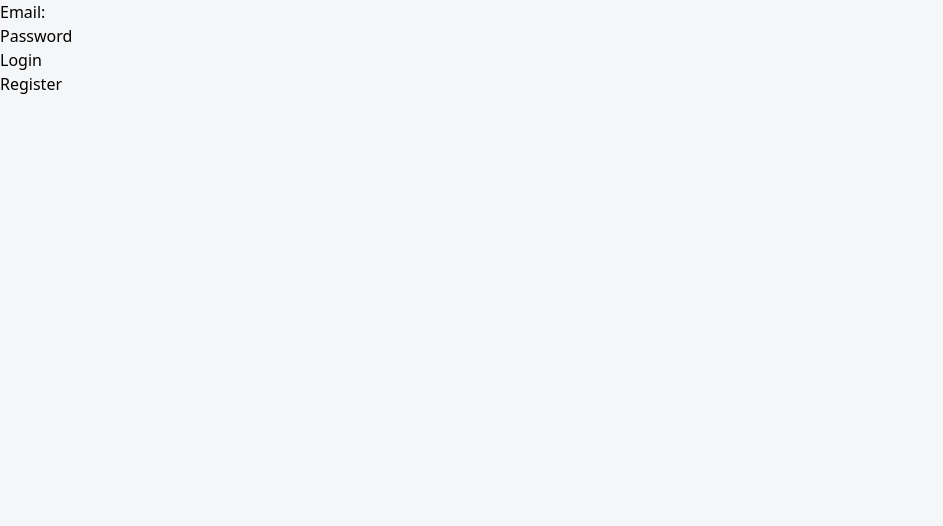
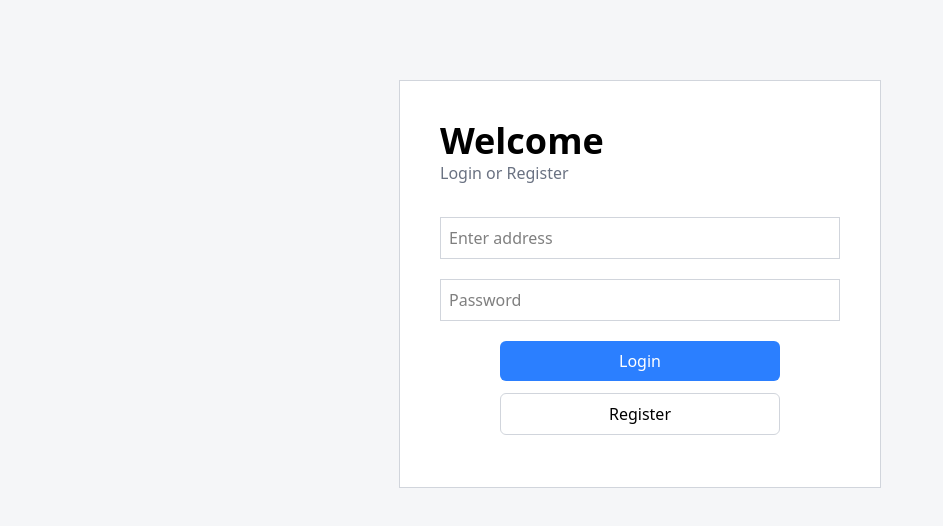
Before and after one commit to devaku/soma-tracker, a Next.js app: page / in a window 1280 px wide. Shown: the top 526 px of the page, without its empty margins (0-943 px from the left). Built offline with nearby package versions, Linux system fonts and the light colour scheme; no server answers.

Commit message:
Login/Register styling

```diff
--- a/app/page.js
+++ b/app/page.js
@@ -34,19 +34,44 @@ export default function LandingPage() {
 	}
 
 	return (
-		<main>
-			<div>
-				<label htmlFor="email">Email: </label>
-				<input type="email" name="email" id="" />
+		<main className="flex flex-col mx-auto items-center mt-20 border border-gray-300 bg-white w-fit p-10">
+			<h1 className="font-bold text-4xl text-left w-full">Welcome</h1>
+			<h2 className="text-gray-500 text-left w-full mb-8">
+				Login or Register
+			</h2>
+			<div className="border border-gray-300 w-[400px] mb-5">
+				<input
+					className="p-2 w-full"
+					type="email"
+					name="email"
+					id=""
+					placeholder="Enter address"
+				/>
 			</div>
-			<div>
-				<label htmlFor="password">Password</label>
-				<input type="password" name="password" id="" />
+			<div className="border border-gray-300 w-[400px] mb-5">
+				<input
+					className="p-2 w-full"
+					type="password"
+					name="password"
+					id=""
+					placeholder="Password"
+				/>
 			</div>
-			<div>
-				<button onClick={handleLogin}>Login</button>
-				<br />
-				<button onClick={handleRegister}>Register</button>
+			<div className="w-[70%] bg-blue-500 py-2 mb-3 text-white rounded-md hover:bg-blue-600 hover:cursor-pointer">
+				<button
+					className="w-full hover:cursor-pointer"
+					onClick={handleLogin}
+				>
+					Login
+				</button>
+			</div>
+			<div className="w-[70%] border border-gray-300 py-2 mb-3 rounded-md hover:bg-gray-100 hover:cursor-pointer">
+				<button
+					className="w-full hover:cursor-pointer"
+					onClick={handleRegister}
+				>
+					Register
+				</button>
 			</div>
 		</main>
 	);
```
